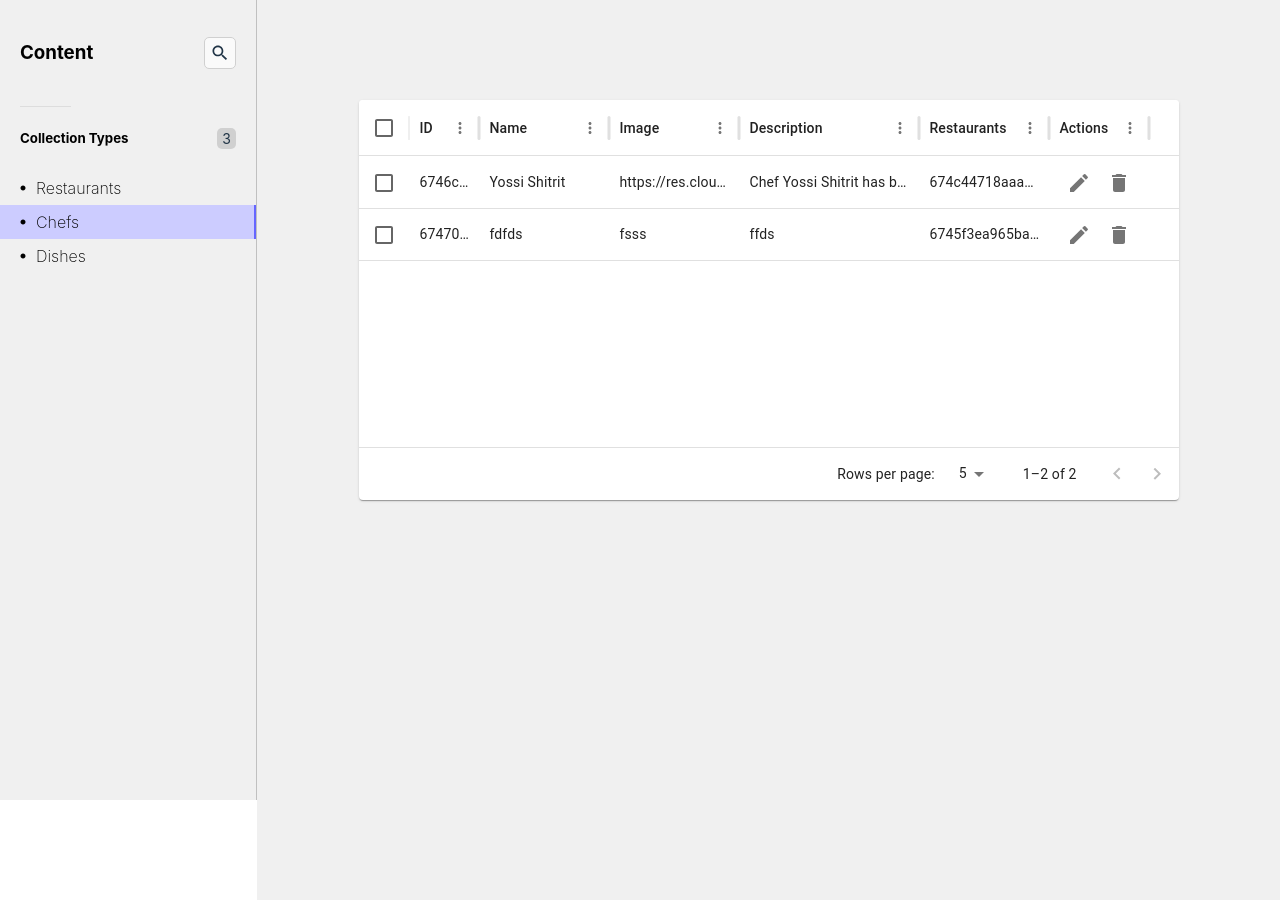
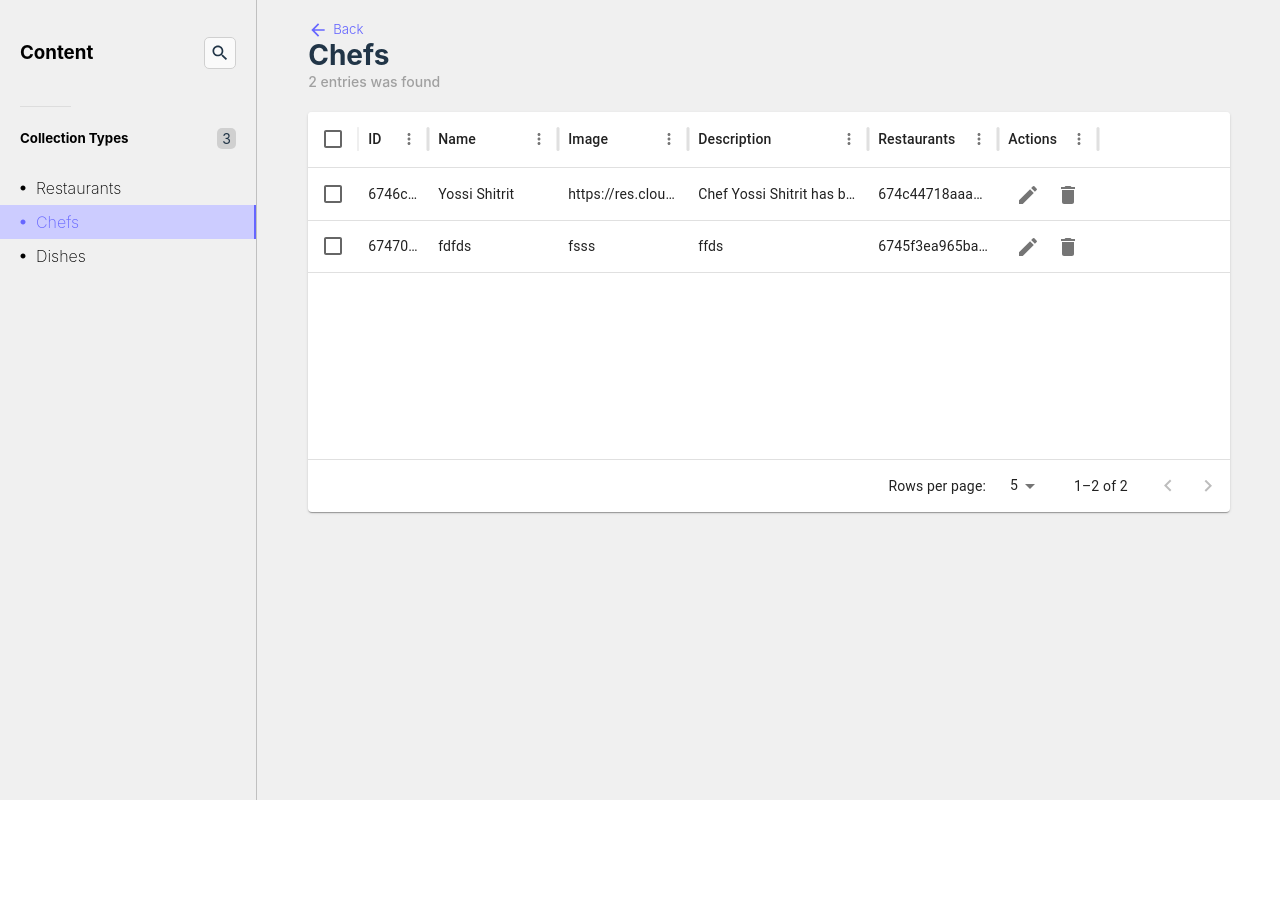
Before and after one commit to Hagai-Hen/Epicure-Admin-Page, a React (Vite) app: page /chefs in a window 1280 px wide. After the commit the page ends 800 px from the top, so only its background shows below. Built offline with nearby package versions, Linux system fonts and the light colour scheme.

Commit message:
finish dashboard header

```diff
--- a/src/components/Dashboard/Dashboard.tsx
+++ b/src/components/Dashboard/Dashboard.tsx
@@ -1,4 +1,12 @@
-import { DashboardContainer } from "./styles";
+import {
+  DashboardBackContainer,
+  DashboardBackIcon,
+  DashboardContainer,
+  DashboardHeaderBack,
+  DashboardHeaderContainer,
+  DashboardHeaderEntries,
+  DashboardHeaderTitle,
+} from "./styles";
 import { useState, useEffect } from "react";
 import { DataGrid } from "@mui/x-data-grid";
 import Paper from "@mui/material/Paper";
@@ -13,6 +21,8 @@ import {
 import { renderActionsCell } from "./columns";
 import { DASHBOARD } from "../../resources/content";
 import { GridColDef } from "@mui/x-data-grid";
+import { useNavigate } from "react-router-dom";
+
 
 interface Column extends Omit<GridColDef, "renderCell"> {
   renderCell?: (params: any) => JSX.Element;
@@ -41,6 +51,8 @@ export const Dashboard = ({
   const [openDeleteDialog, setOpenDeleteDialog] = useState(false);
   const [rowToDelete, setRowToDelete] = useState<RowData | null>(null);
   const paginationModel = { page: 0, pageSize: 5 };
+
+  const navigate = useNavigate();
 
   useEffect(() => {
     setActivePage(pageName);
@@ -106,10 +118,28 @@ export const Dashboard = ({
     return col;
   });
 
+
+
+  const handleBackClick = () => {
+    navigate(-1);
+  };
+
   return (
     <>
       <DashboardContainer>
-        <Paper sx={{ height: 400, width: "80%" }}>
+        <DashboardHeaderContainer>
+          <DashboardBackContainer onClick={handleBackClick}>
+            <DashboardBackIcon />
+            <DashboardHeaderBack>{DASHBOARD.HEADER.BACK}</DashboardHeaderBack>
+          </DashboardBackContainer>
+          <DashboardHeaderTitle>
+            {pageName.charAt(0).toUpperCase() + pageName.slice(1)}
+          </DashboardHeaderTitle>
+          <DashboardHeaderEntries>
+            {data.length} {DASHBOARD.HEADER.ENTRIES}
+          </DashboardHeaderEntries>
+        </DashboardHeaderContainer>
+        <Paper sx={{ height: "50%", width: "90%" }}>
           <DataGrid
             rows={rowsData}
             columns={updatedColumns}
--- a/src/components/Dashboard/styles.ts
+++ b/src/components/Dashboard/styles.ts
@@ -1,12 +1,53 @@
 import styled from "styled-components";
 import { colors } from "../../constants/colors";
-
+import ArrowBackIcon from "@mui/icons-material/ArrowBack";
+import { FONT_SIZE } from "../../constants/sizes";
 
 export const DashboardContainer = styled.div`
   display: flex;
   width: 80vw;
-  height: 100vh;
+  max-height: 100vh;
   background-color: ${colors.backgroundColor};
-  justify-content: center;
-  padding-top: 100px;
+  align-items: center;
+  flex-direction: column;
 `;
+
+export const DashboardHeaderContainer = styled.div`
+  margin-top: 20px;
+  width: 90%;
+`;
+
+export const DashboardBackIcon = styled(ArrowBackIcon)`
+  max-height: 20px;
+  max-width: 20px;
+  padding-right: 5px;
+`;
+
+export const DashboardHeaderBack = styled.h5`
+  font-weight: 300;
+  margin: 0;
+`;
+
+export const DashboardBackContainer = styled.div`
+  display: flex;
+  align-items: center;
+  width: 90%;
+  &:hover {
+    cursor: pointer;
+  }
+  color: ${colors.borderButtonColor};
+`;
+
+export const DashboardHeaderTitle = styled.h1`
+  margin: 0;
+  font-size: ${FONT_SIZE.GNT};
+`;
+
+export const DashboardHeaderEntries = styled.h4`
+  margin: 0;
+  margin-bottom: 20px;
+  font-size: ${FONT_SIZE.SML};
+  font-weight: 500;
+  color: ${colors.entriesColor};
+
+`;
--- a/src/components/SideBar/SideBar.tsx
+++ b/src/components/SideBar/SideBar.tsx
@@ -11,7 +11,7 @@ import {
   HeaderText,
   Divider,
 } from "./styles";
-import { useState } from "react";
+import { useEffect, useState } from "react";
 import { SIDE_BAR } from "../../resources/content";
 import { useNavigate } from "react-router-dom";
 
@@ -26,13 +26,16 @@ export const SideBar = ({
   activePage,
   setActivePage,
 }: SideBarProps) => {
-  const [activeItem, setActiveItem] = useState<number>();
   const navigate = useNavigate();
 
-  const handleClick = (index: number, item: string) => {
-    setActiveItem(index);
+  useEffect(() => {
+    const currentPage = location.pathname.split('/').pop() || '';
+    setActivePage(currentPage.toLowerCase());
+  }, [location.pathname, setActivePage]);
+
+  const handleClick = (item: string) => {
     navigate(item);
-    setActivePage(item)
+    setActivePage(item);
   };
   return (
     <>
@@ -51,16 +54,16 @@ export const SideBar = ({
         {collections.map((item: string, index) => (
           <SideBarItem
             key={index}
-            isActive={
-              activeItem === index || item.toLocaleLowerCase() === activePage
-            }
-            onClick={() => handleClick(index, item)}
+            isActive={item.toLocaleLowerCase() === activePage}
+            onClick={() => handleClick(item)}
           >
             <SmallCircleIcon
-              isActive={activeItem === index}
+              isActive={item.toLocaleLowerCase() === activePage}
               sx={{ fontSize: 6 }}
             />
-            <SideBarCollection isActive={activeItem === index}>
+            <SideBarCollection
+              isActive={item.toLocaleLowerCase() === activePage}
+            >
               {item}
             </SideBarCollection>
           </SideBarItem>
--- a/src/constants/colors.ts
+++ b/src/constants/colors.ts
@@ -6,5 +6,6 @@ export const colors = {
     buttonClicked: '#CCCCFF',
     borderButtonColor: '#6666ff',
     hoverButtonColor: '#fafafa',
-    searchBackground: '#fafafa'
+    searchBackground: '#fafafa',
+    entriesColor:'#a0a0a0'
 };
--- a/src/constants/sizes.ts
+++ b/src/constants/sizes.ts
@@ -1,5 +1,6 @@
 export const FONT_SIZE = {
     SML: "14px",
     MID: "18px",
-    LRG: "22px"
+    LRG: "22px",
+    GNT: "28px",
 };
--- a/src/resources/content.ts
+++ b/src/resources/content.ts
@@ -16,5 +16,9 @@ export const DASHBOARD = {
         BODY: 'Once deleted, this action cannot be undone.',
         CANCEL: 'Cancel',
         DELETE: 'Delete'
+    },
+    HEADER: {
+        BACK: 'Back',
+        ENTRIES: 'entries was found'
     }
 }
```
